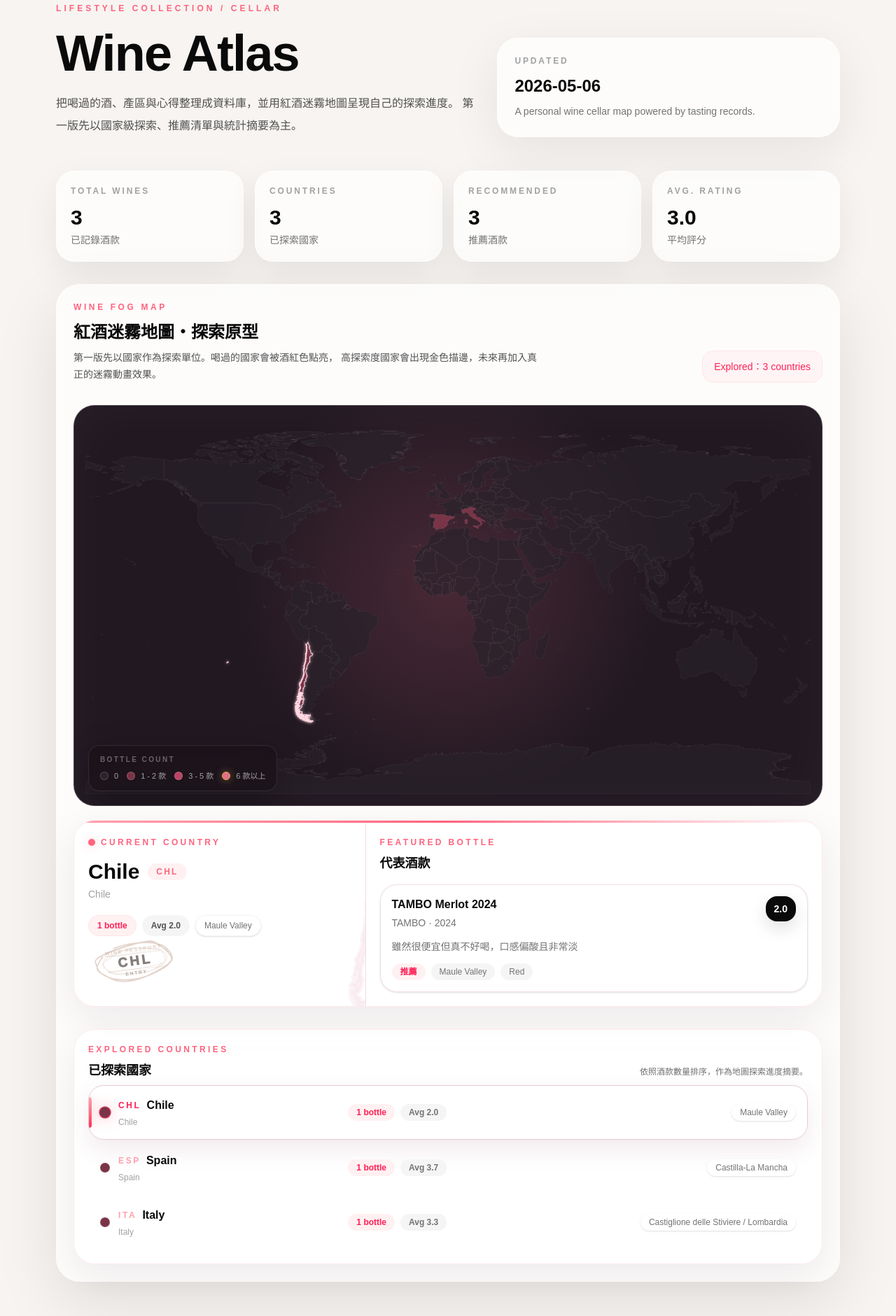
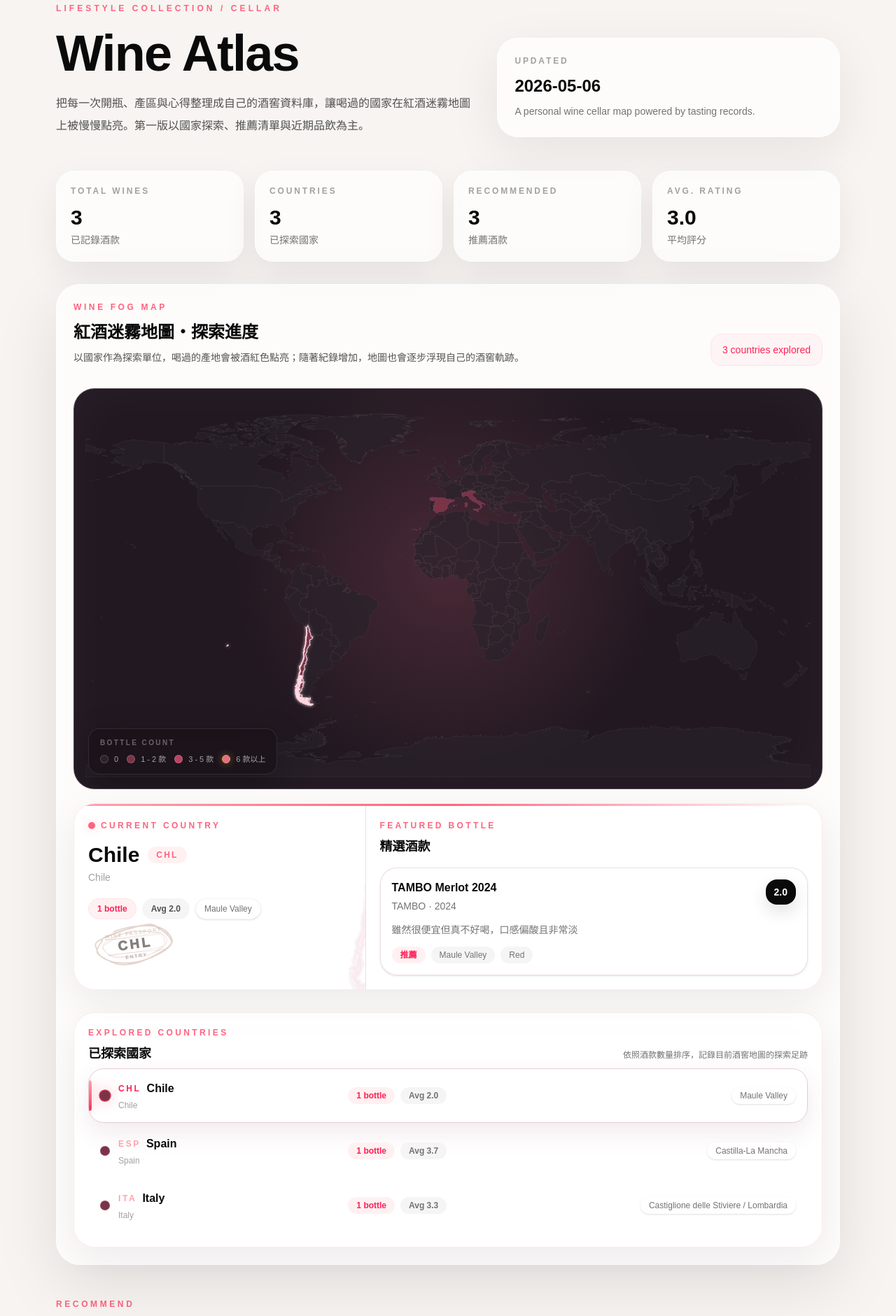
Before and after one commit to lulu930128/lululab-site, a Next.js app: page /lifestyle/cellar/wine-atlas in a window 1280 px wide. Shown: the part 60-1941 px from the top of the page at 70% size. Built offline with nearby package versions, Linux system fonts and the light colour scheme.

Commit message:
Update homepage v10

```diff
--- a/app/lifestyle/cellar/wine-atlas/page.tsx
+++ b/app/lifestyle/cellar/wine-atlas/page.tsx
@@ -71,8 +71,7 @@ export default function WineAtlasPage() {
               Wine Atlas
             </h1>
             <p className="mt-5 max-w-2xl text-base leading-8 text-neutral-600">
-              把喝過的酒、產區與心得整理成資料庫，並用紅酒迷霧地圖呈現自己的探索進度。
-              第一版先以國家級探索、推薦清單與統計摘要為主。
+              把每一次開瓶、產區與心得整理成自己的酒窖資料庫，讓喝過的國家在紅酒迷霧地圖上被慢慢點亮。第一版以國家探索、推薦清單與近期品飲為主。
             </p>
           </div>
 
@@ -97,13 +96,13 @@ export default function WineAtlasPage() {
             <div className="mb-6 flex flex-col gap-2 md:flex-row md:items-end md:justify-between">
               <div>
                 <p className="text-xs font-semibold uppercase tracking-[0.3em] text-rose-400">
-                  Lulu Recommend
+                  Recommend
                 </p>
                 <h2 className="mt-3 text-3xl font-black">推薦酒款</h2>
               </div>
 
               <p className="text-sm text-neutral-500">
-                依照推薦標記與評分排序。
+                從已記錄的酒款中，挑出值得再次回味的選擇
               </p>
             </div>
 
@@ -127,7 +126,7 @@ export default function WineAtlasPage() {
             <p className="text-xs font-semibold uppercase tracking-[0.3em] text-rose-400">
               Recent Tasting
             </p>
-            <h2 className="mt-3 text-3xl font-black">最近品飲</h2>
+            <h2 className="mt-3 text-3xl font-black">最近開瓶</h2>
           </div>
 
           {recentWines.length > 0 ? (
--- a/components/wine-atlas/WineCountryPanel.tsx
+++ b/components/wine-atlas/WineCountryPanel.tsx
@@ -119,7 +119,7 @@ export default function WineCountryPanel({
               </p>
 
               <h4 className="mt-2 text-lg font-black text-neutral-950">
-                代表酒款
+                精選酒款
               </h4>
             </div>
 
--- a/components/wine-atlas/WineMap.tsx
+++ b/components/wine-atlas/WineMap.tsx
@@ -52,16 +52,15 @@ export default function WineMap({ countries, wines }: WineMapProps) {
             Wine Fog Map
           </p>
           <h2 className="mt-3 text-2xl font-black">
-            紅酒迷霧地圖・探索原型
+            紅酒迷霧地圖・探索進度
           </h2>
           <p className="mt-2 max-w-2xl text-sm leading-6 text-neutral-600">
-            第一版先以國家作為探索單位。喝過的國家會被酒紅色點亮，
-            高探索度國家會出現金色描邊，未來再加入真正的迷霧動畫效果。
+            以國家作為探索單位，喝過的產地會被酒紅色點亮；隨著紀錄增加，地圖也會逐步浮現自己的酒窖軌跡。
           </p>
         </div>
 
         <div className="rounded-2xl border border-rose-100 bg-rose-50/70 px-4 py-3 text-sm text-rose-500">
-          Explored：{countries.length} countries
+          {countries.length} countries explored
         </div>
       </div>
 
@@ -106,7 +105,7 @@ export default function WineMap({ countries, wines }: WineMapProps) {
             </div>
 
             <p className="text-xs leading-6 text-neutral-500">
-              依照酒款數量排序，作為地圖探索進度摘要。
+              依照酒款數量排序，記錄目前酒窖地圖的探索足跡
             </p>
           </div>
 
```
